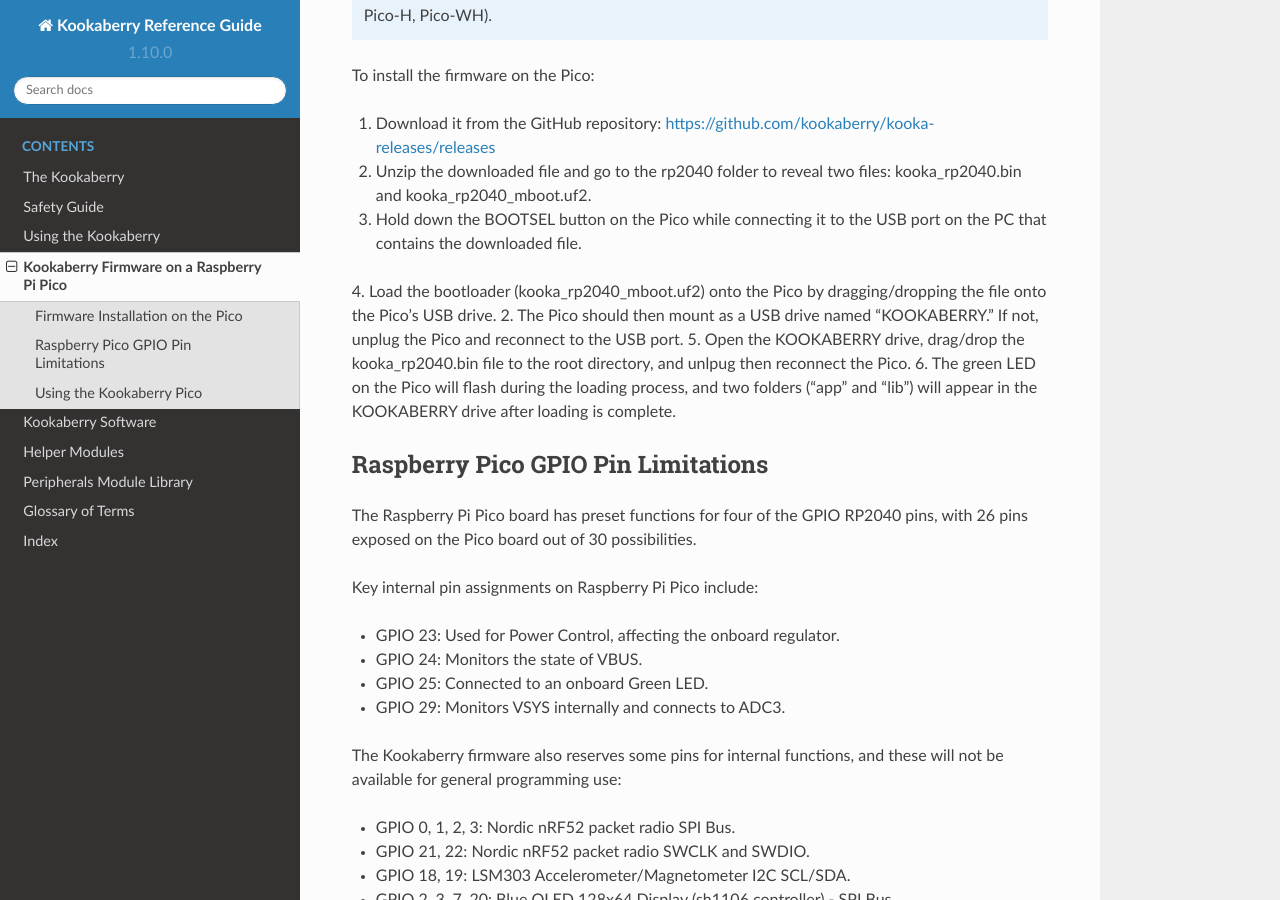
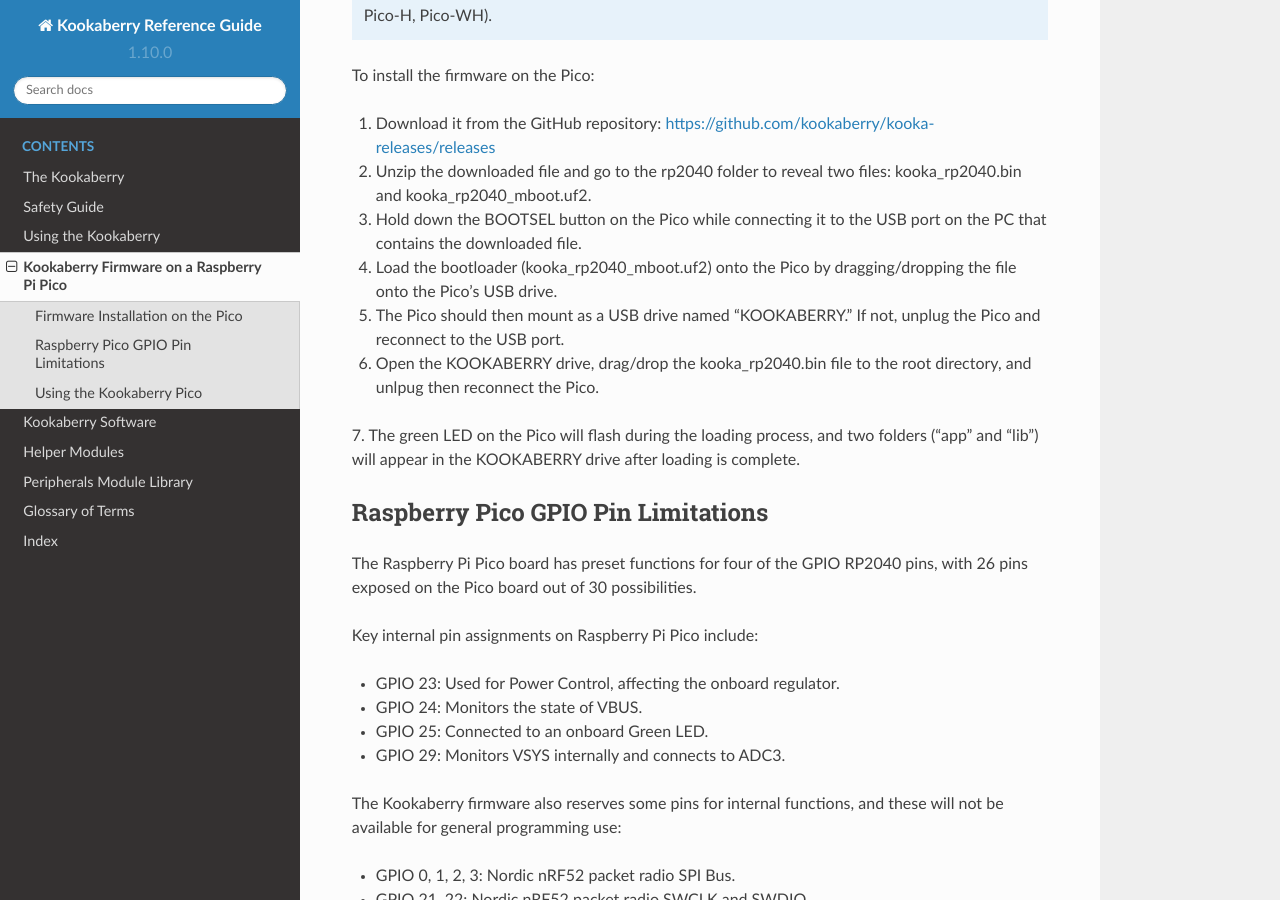
Before and after one commit to TDStrasser/Kookaberry-Reference-Guide, a Sphinx documentation site: the page built from docs/source/pico.rst, in a window 1280 px wide and 900 px high, scrolled down 637 px. Built offline with Sphinx 7.4.7 and the Read the Docs theme 2.0.0, drawn with Linux system fonts in a browser that asks for light colours.

Commit message:
Fixed list formatting typo

```diff
--- a/docs/source/pico.rst
+++ b/docs/source/pico.rst
@@ -26,9 +26,9 @@
 2.	Unzip the downloaded file and go to the rp2040 folder to reveal two files: kooka_rp2040.bin and kooka_rp2040_mboot.uf2.
 3.	Hold down the BOOTSEL button on the Pico while connecting it to the USB port on the PC that contains the downloaded file.
 4.  Load the bootloader (kooka_rp2040_mboot.uf2) onto the Pico by dragging/dropping the file onto the Pico's USB drive.
-2.  The Pico should then mount as a USB drive named "KOOKABERRY."  If not, unplug the Pico and reconnect to the USB port.
-5.	Open the KOOKABERRY drive, drag/drop the kooka_rp2040.bin file to the root directory, and unlpug then reconnect the Pico.
-6.	The green LED on the Pico will flash during the loading process, and two folders ("app" and "lib") will appear in the
+5.  The Pico should then mount as a USB drive named "KOOKABERRY."  If not, unplug the Pico and reconnect to the USB port.
+6.  Open the KOOKABERRY drive, drag/drop the kooka_rp2040.bin file to the root directory, and unlpug then reconnect the Pico.
+7.  The green LED on the Pico will flash during the loading process, and two folders ("app" and "lib") will appear in the
 KOOKABERRY drive after loading is complete.
 
 Raspberry Pico GPIO Pin Limitations
```
